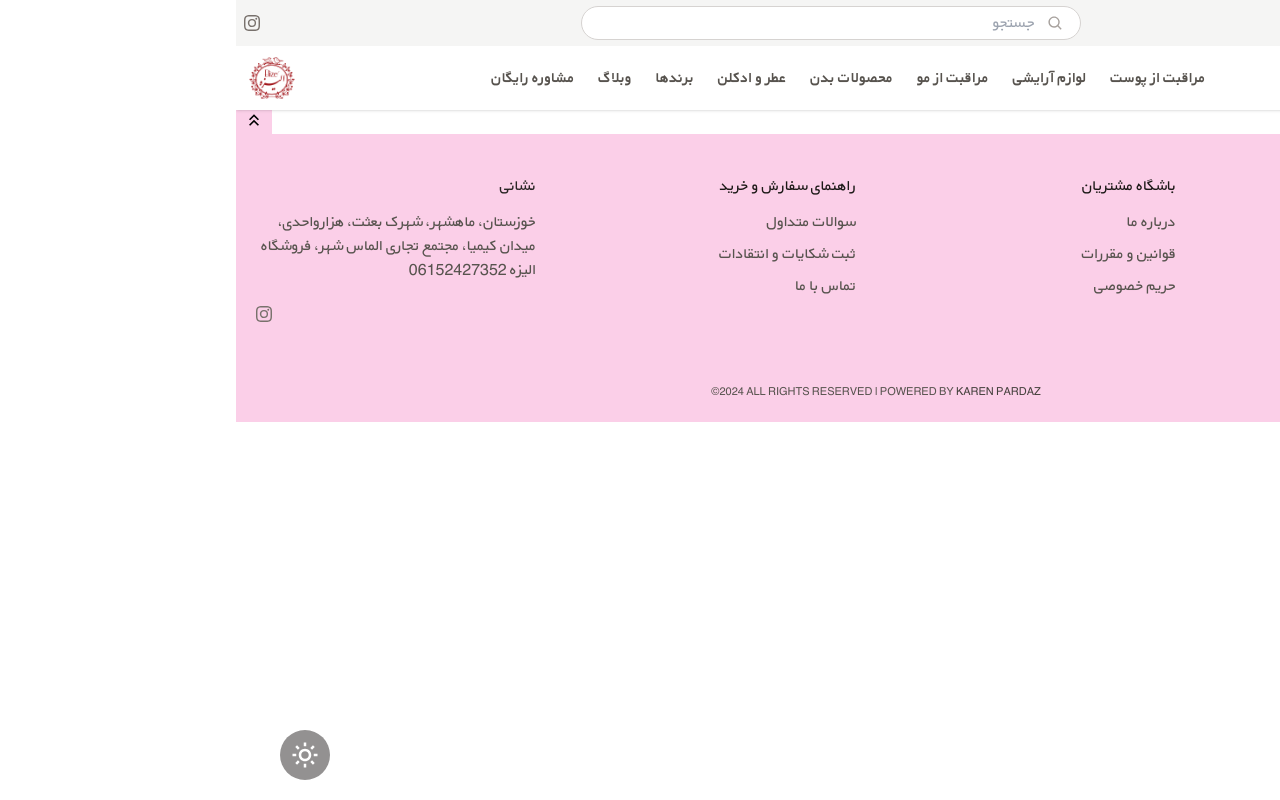
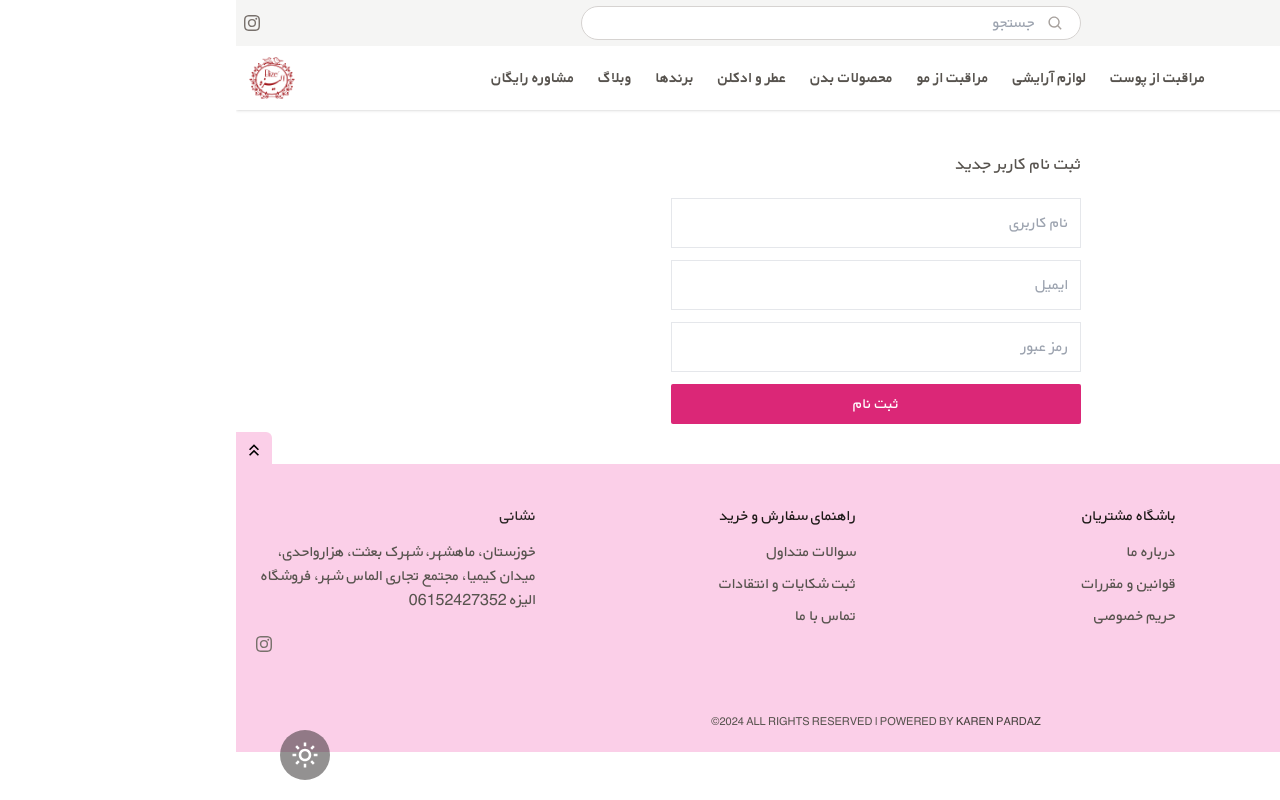
Before and after one commit to negar-karimnejad/elyseeshop, a React (Vite) app: page /register in a window 1280 px wide. Built offline with nearby package versions, Linux system fonts and the light colour scheme.

Commit message:
create register page

```diff
--- a/src/components/Input.jsx
+++ b/src/components/Input.jsx
@@ -4,18 +4,19 @@ function Input({
   placeholder,
   value,
   onChange,
-  required,
+  disabled,
   id,
   name,
 }) {
   return (
     <input
-      className={`${className} border outline-none dark:text-stone-800`}
+      className={`border outline-none dark:border-0 dark:bg-stone-500 dark:text-stone-100  dark:placeholder:text-stone-300 ${className}`}
       type={type}
       placeholder={placeholder}
       value={value}
       onChange={onChange}
-      required={required}
+      disabled={disabled}
+      required
       id={id}
       name={name}
     />
--- a/src/components/header/TopNav.jsx
+++ b/src/components/header/TopNav.jsx
@@ -31,7 +31,7 @@ function TopNav({ scrollPosition }) {
               <BiSearch size={17} />
             </button>
             <Input
-              className="border-0 bg-white dark:bg-stone-800 placeholder:dark:text-stone-200"
+              className="border-0 bg-white dark:bg-stone-800"
               type="text"
               placeholder="جستجو"
               value={query}
--- a/src/pages/Register.jsx
+++ b/src/pages/Register.jsx
@@ -1,9 +1,53 @@
-import React from 'react'
+import { useState } from 'react';
+import Button from '../components/Button';
+import Input from '../components/Input';
 
 function Register() {
+  const [username, setUsername] = useState('');
+  const [email, setEmail] = useState('');
+  const [password, setPassword] = useState('');
+
+  const submitHandler = (e) => {
+    e.preventDefault();
+    //code
+  };
+
   return (
-    <div>Register</div>
-  )
+    <div className="container my-10 md:mx-auto md:w-1/2 lg:w-1/3">
+      <p className="text-lg text-stone-600 dark:text-stone-200">
+        ثبت نام کاربر جدید
+      </p>
+      <form onSubmit={submitHandler} className="mt-5 flex flex-col gap-3">
+        <Input
+          placeholder="نام کاربری"
+          className="p-3"
+          type="text"
+          value={username}
+          onChange={(e) => setUsername(e.target.value)}
+        />
+        <Input
+          placeholder="ایمیل"
+          className="p-3"
+          type="email"
+          value={email}
+          onChange={(e) => setEmail(e.target.value)}
+        />
+        <Input
+          placeholder="رمز عبور"
+          className="p-3"
+          type="password"
+          value={password}
+          onChange={(e) => setPassword(e.target.value)}
+        />
+        <Button
+          type="submit"
+          className="w-full rounded-sm dark:bg-white dark:text-black dark:hover:bg-pink-600 dark:hover:text-white"
+        >
+          ثبت نام
+        </Button>
+      </form>
+    </div>
+  );
 }
 
-export default Register
+export default Register;
```
